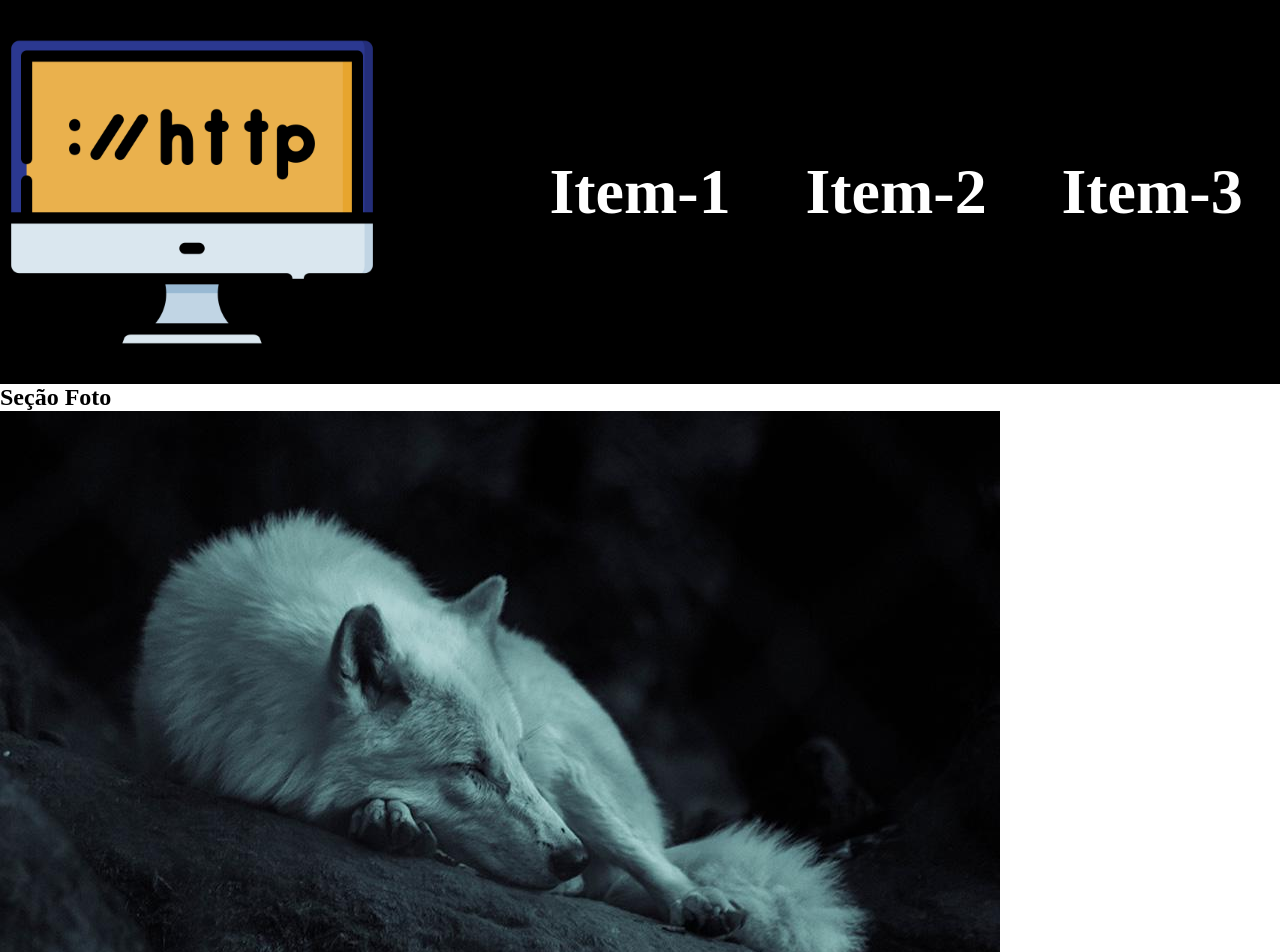
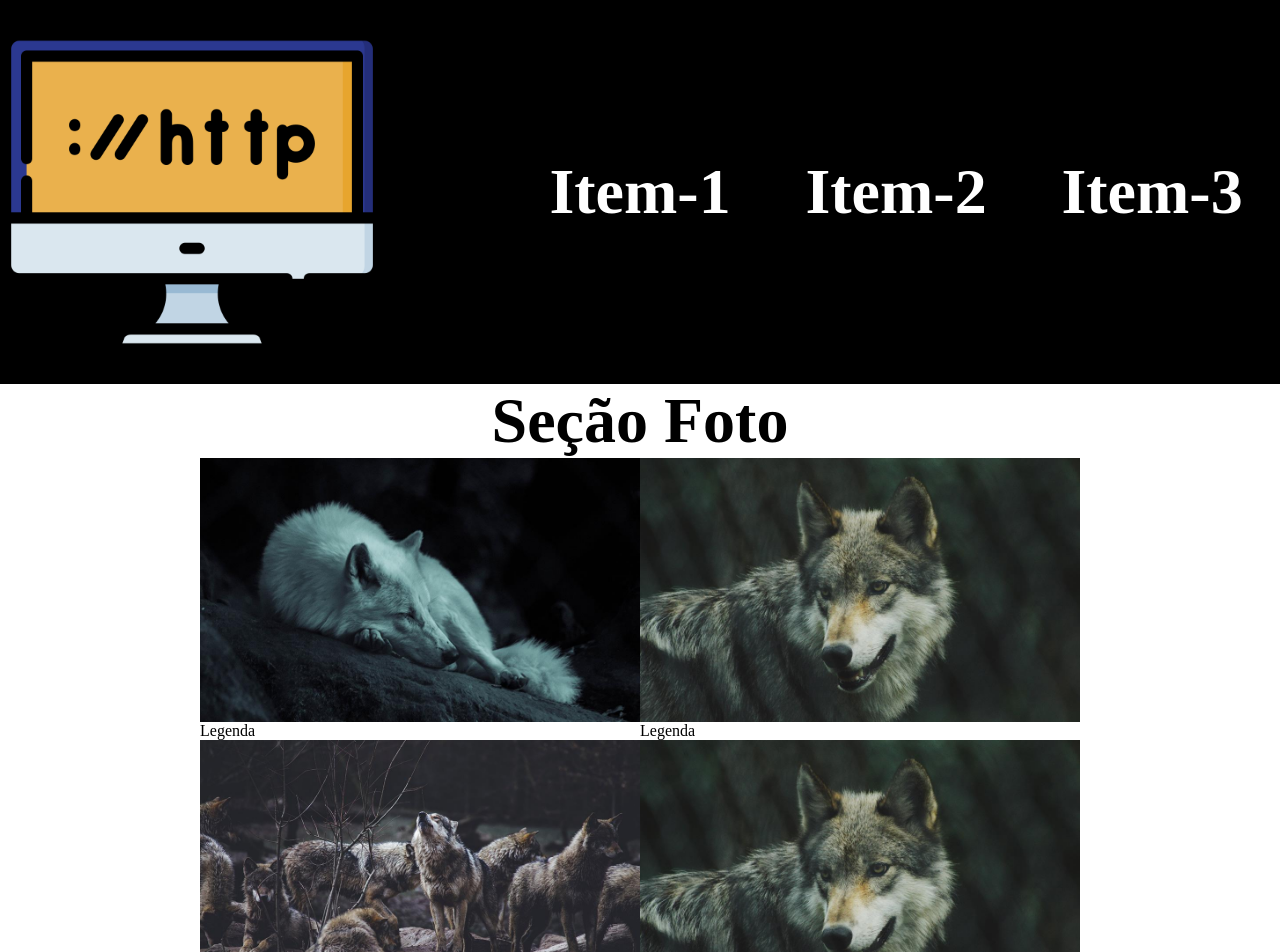
Before and after one commit to MironMarins/rm551801, a plain HTML site: page index.html in a window 1280 px wide. Shown: the top 952 px of the page. Drawn offline with Linux system fonts and the light colour scheme.

Commit message:
conteudo flex dos lobos

```diff
--- a/css/estilo.css
+++ b/css/estilo.css
@@ -39,3 +39,25 @@
     background-color: #fff;
     color: #000000
 }
+
+.tit-sec{
+    text-align: center;
+    font-size: 4em;
+    }
+
+.conteudo {
+    display: flex;
+    flex-wrap: wrap;
+    max-width: 880px;
+    margin: 0 auto;
+}
+
+.conteudo img{
+    max-width: 100%;
+    display: block;
+}
+.conteudo > div{
+    flex-grow: 1;
+    flex-shrink: 1;
+    flex-basis: 300px;
+}
```
